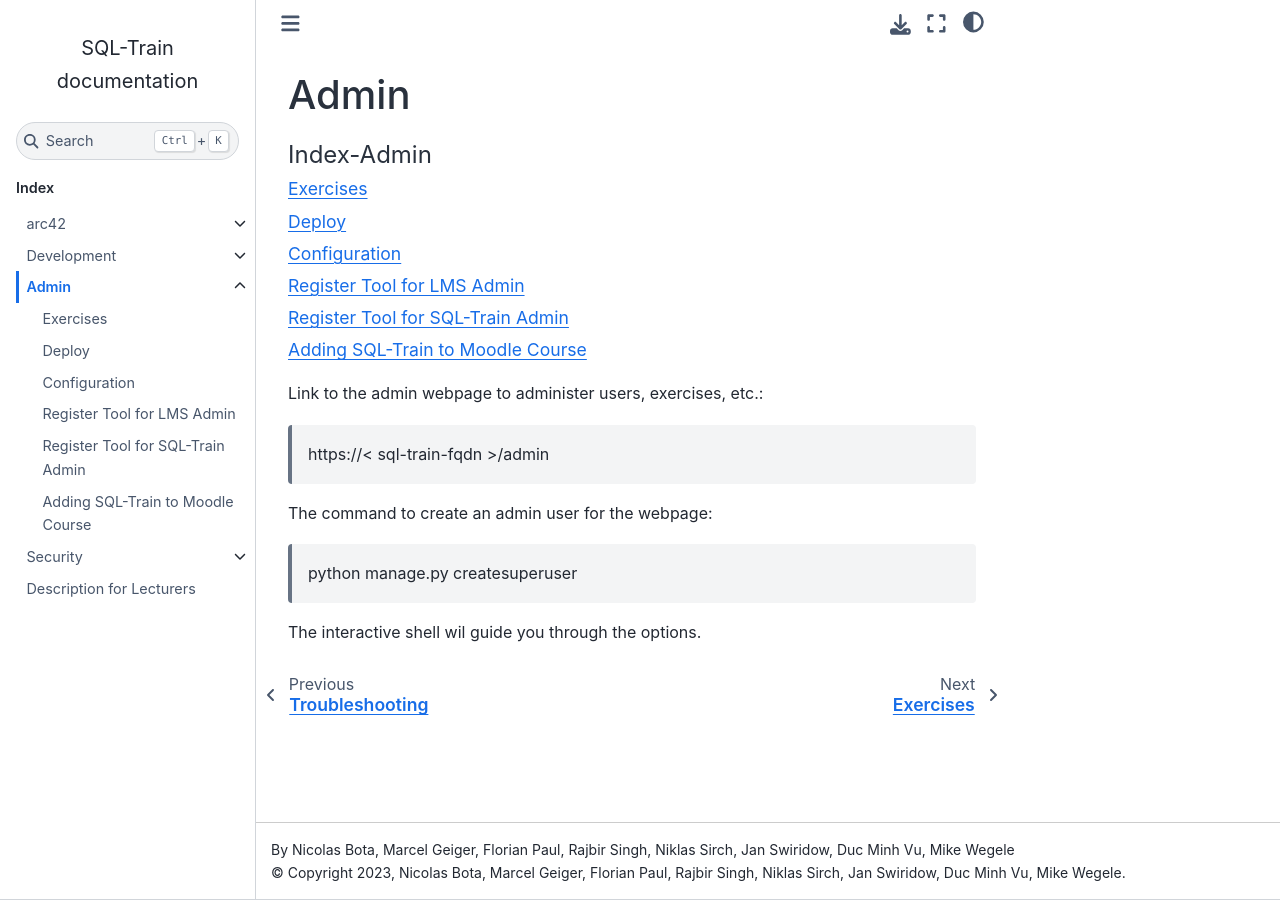
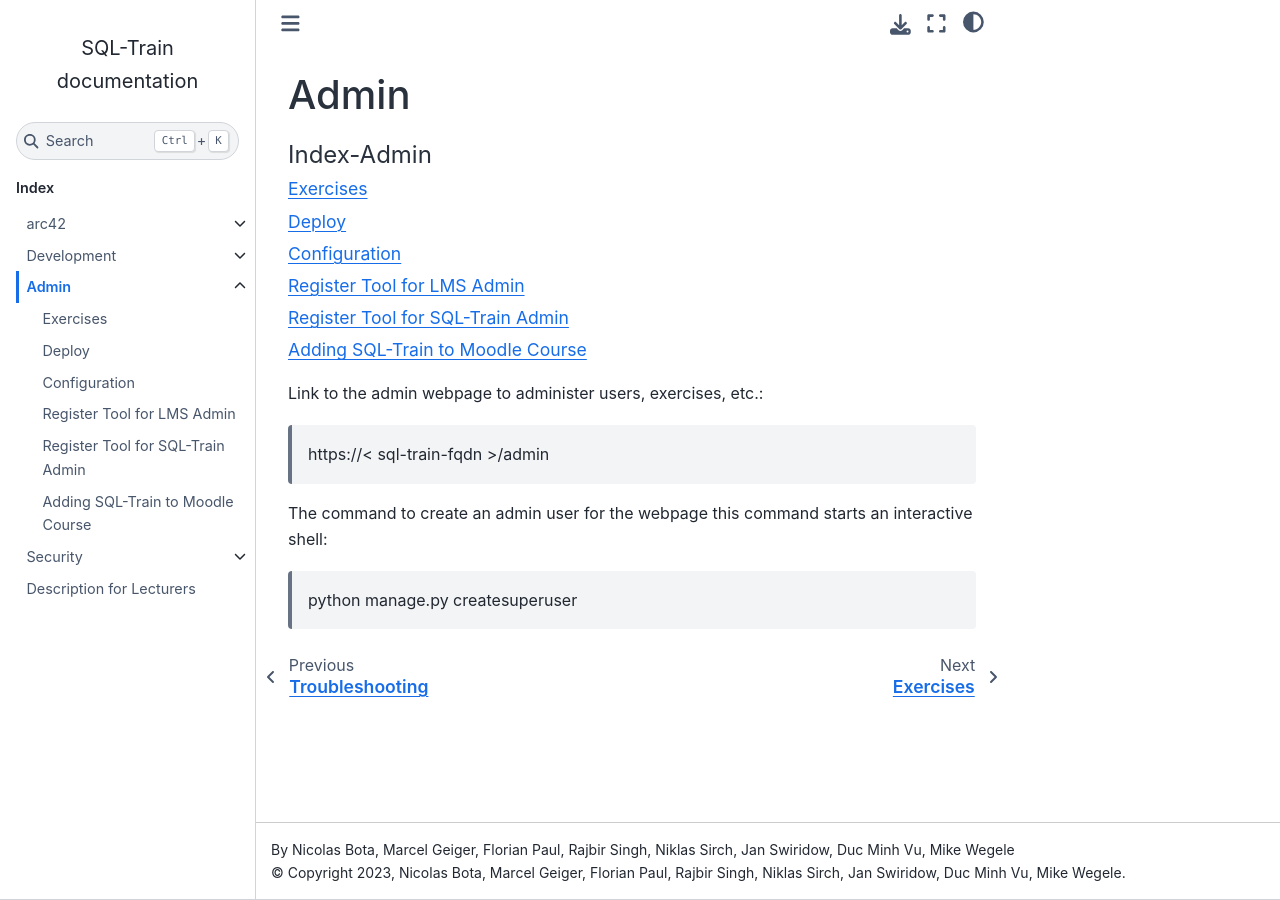
Before and after one commit to hochschule-augsburg/SQL-Train, a Sphinx documentation site: the page built from docs/admin/index.md, in a window 1280 px wide. Built offline with Sphinx 7.4.7 and the Sphinx Book theme 1.1.4, drawn with Linux system fonts in a browser that asks for light colours; pages that are not in the unit, such as notebooks, are missing from menus.

Commit message:
Update index.md
shortend

```diff
--- a/docs/admin/index.md
+++ b/docs/admin/index.md
@@ -21,7 +21,5 @@ add_to_course
 Link to the admin webpage to administer users, exercises, etc.:
 > https://< sql-train-fqdn >/admin
 
-The command to create an admin user for the webpage:
+The command to create an admin user for the webpage this command starts an interactive shell:
 > python manage.py createsuperuser
-
-The interactive shell wil guide you through the options.
```
